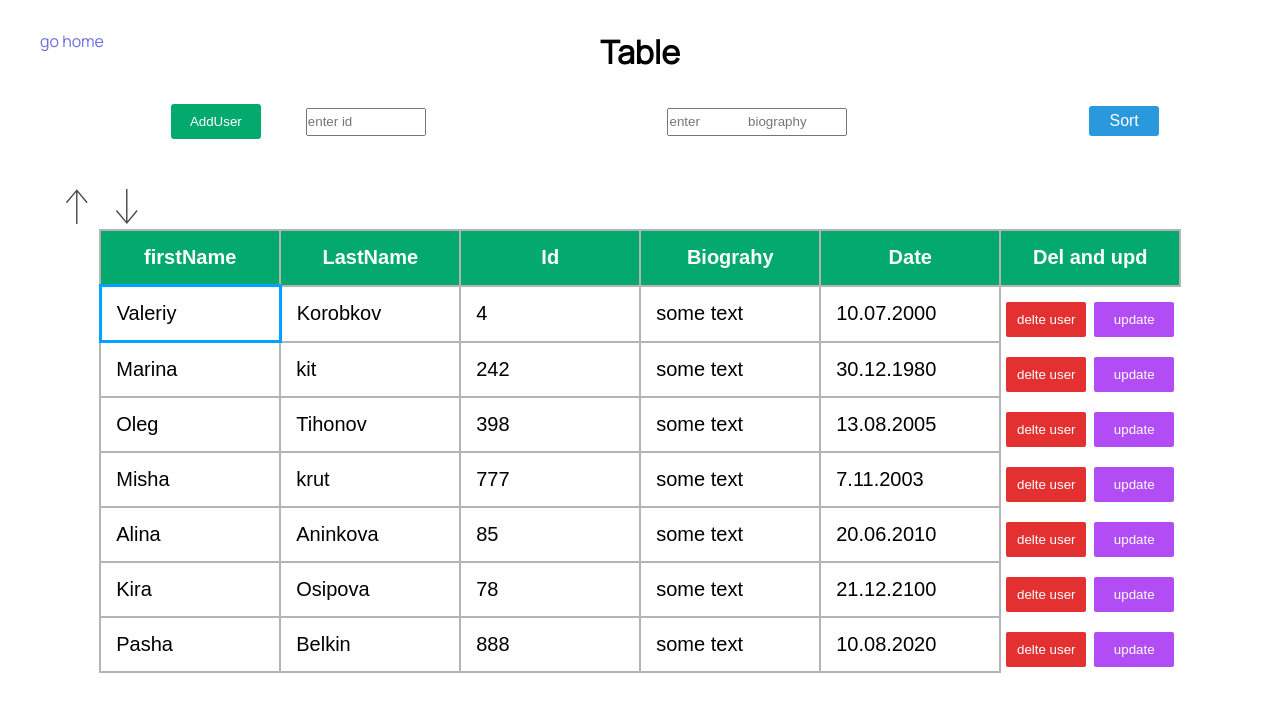
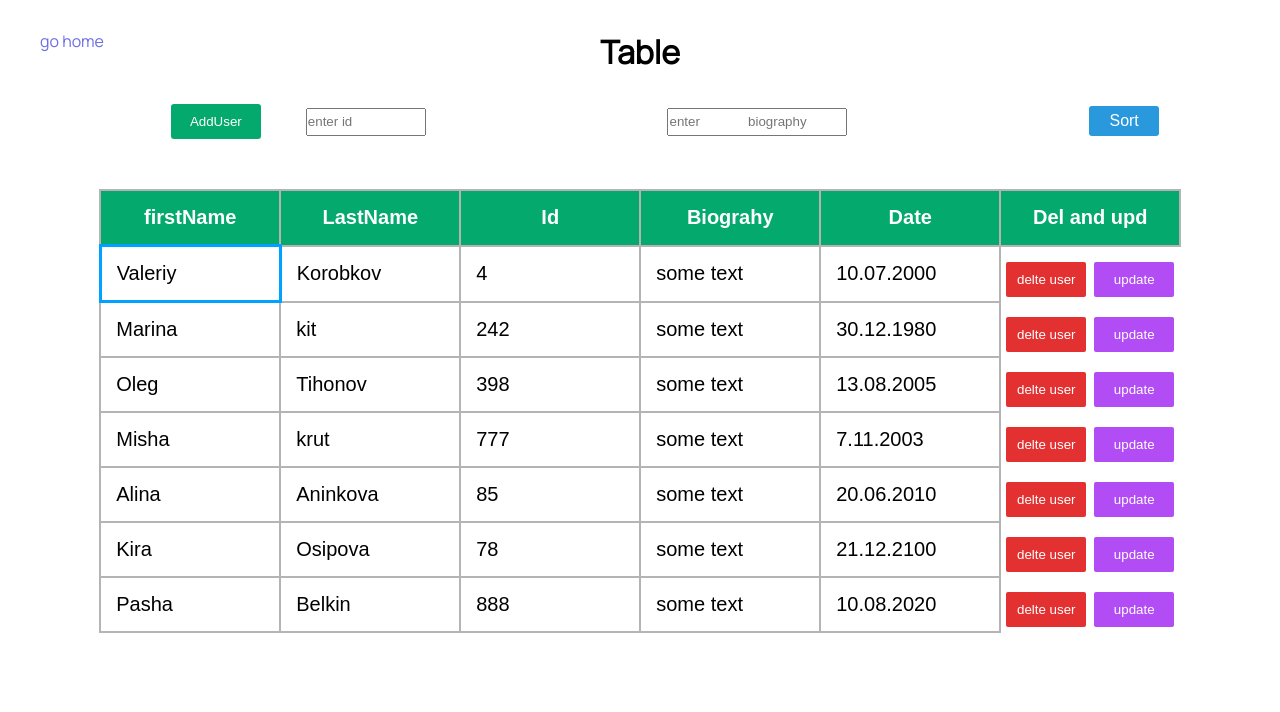
Before and after one commit to Valerchixx/Photographer-portfolio, a React (Create React App) app: page /table in a window 1280 px wide. Shown: the top 712 px of the page. Built offline with nearby package versions, Linux system fonts and the light colour scheme.

Commit message:
[feat]: add hotkeys

```diff
--- a/src/Components/Person/Person.js
+++ b/src/Components/Person/Person.js
@@ -4,11 +4,11 @@ import styles from './person.module.css';
 
 function Person({
   firstName, lastName, date, biography, id, active, index, updateObj, handleDelete,
-  pers, dragStartHandle, dragLeaveHandle, dragDropHandle, dragOverHandle, elemActive,
+  pers, dragStartHandle, dragLeaveHandle, dragDropHandle, dragOverHandle,
 }) {
   return (
     <tr
-      className={elemActive ? styles.grey : styles.white}
+      className={styles.person}
       draggable={true}
       onDragStart={(e) => dragStartHandle(e, pers)}
       onDragLeave={(e) => dragLeaveHandle(e)}
@@ -42,7 +42,6 @@ Person.propTypes = {
   dragStartHandle: PropTypes.func.isRequired,
   dragLeaveHandle: PropTypes.func.isRequired,
   dragOverHandle: PropTypes.func.isRequired,
-  elemActive: PropTypes.bool.isRequired,
 
 };
 export default Person;
--- a/src/Components/Person/person.module.css
+++ b/src/Components/Person/person.module.css
@@ -34,16 +34,9 @@
 }
 .person{
     cursor: grab;
-    background-color: black;
+    background-color: white;
 }
 .person.drag{
     background-color: rgb(243, 243, 243);
 
 }
-
-.grey{
-    background-color: rgb(243, 243, 243);
-}
-.white{
-    background-color: #fff;
-}
--- a/src/Pages/Table/Table.js
+++ b/src/Pages/Table/Table.js
@@ -1,3 +1,4 @@
+/* eslint-disable class-methods-use-this */
 import React from 'react';
 import debounce from 'lodash.debounce';
 import people from '../../utils/people';
@@ -21,39 +22,8 @@ class Table extends React.Component {
       flagSorting: true,
       searchValue: '',
       flagValide: true,
-      elemActive: false,
     };
     this.debonceHandleSearch = debounce(this.handleSearch, 300);
-    this.sortPersons = (a, b) => {
-      if (a.order > b.order) {
-        return 1;
-      }
-      return -1;
-    };
-
-    this.dragOverHandle = (e) => {
-      e.preventDefault();
-      e.currentTarget.style.background = 'rgb(243, 243, 243)';
-    };
-
-    this.dragLeaveHandle = (e) => {
-      this.setState({ flagSorting: false });
-      e.currentTarget.style.background = 'white';
-    };
-
-    this.validateId = (e) => {
-      const { value } = e.target;
-      let id = '';
-      let flag = null;
-      if (Number.isInteger(+value)) {
-        id = value;
-        flag = true;
-      } else {
-        id = '';
-        flag = false;
-      }
-      this.setState({ searchValue: id, update: { id }, flagValide: flag });
-    };
   }
   // sorting without sort function
   // function sorting(arr) {
@@ -72,7 +42,17 @@ class Table extends React.Component {
   //   return arr;
   // }
 
-  dragStartHandle = (pers) => {
+  componentDidMount() {
+    document.addEventListener('keydown', (e) => {
+      if (e.keyCode === 38) {
+        this.increment();
+      } else if (e.keyCode === 40) {
+        this.decrement();
+      }
+    });
+  }
+
+  dragStartHandle = (e, pers) => {
     this.setState({ currPerson: pers });
   };
 
@@ -83,7 +63,31 @@ class Table extends React.Component {
         .sort((a, b) => ((a.id > b.id) ? 1 : -1)),
       flagSorting: false,
     }));
-    e.currentTarget.style.background = 'white';
+    e.target.style.background = 'white';
+  };
+
+  dragLeaveHandle = (e) => {
+    this.setState({ flagSorting: false });
+    e.target.style.background = 'white';
+  };
+
+  dragOverHandle = (e) => {
+    e.preventDefault();
+    e.target.style.background = 'rgb(243, 243, 243)';
+  };
+
+  validateId = (e) => {
+    const { value } = e.target;
+    let id = '';
+    let flag = null;
+    if (Number.isInteger(+value)) {
+      id = value;
+      flag = true;
+    } else {
+      id = '';
+      flag = false;
+    }
+    this.setState({ searchValue: id, update: { id }, flagValide: flag });
   };
 
   changeOrder = (item, pers) => {
@@ -167,20 +171,16 @@ class Table extends React.Component {
 
   increment = () => {
     const { activeIndex } = this.state;
-    if (activeIndex > 0) {
-      this.setState(() => ({
-        activeIndex: activeIndex - 1,
-      }));
-    }
+    this.setState(() => ({
+      activeIndex: activeIndex > 0 ? activeIndex - 1 : activeIndex,
+    }));
   };
 
   decrement = () => {
     const { activeIndex, arr } = this.state;
-    if (activeIndex < arr.length - 1) {
-      this.setState((prevState) => ({
-        activeIndex: prevState.activeIndex + 1,
-      }));
-    }
+    this.setState((prevState) => ({
+      activeIndex: activeIndex < arr.length - 1 ? prevState.activeIndex + 1 : activeIndex,
+    }));
   };
 
   setFlagSorting = () => {
@@ -194,7 +194,7 @@ class Table extends React.Component {
   render() {
     const {
       flag, arr, activeIndex, fullarr, flagSorting, searchValue,
-      flagValide, elemActive,
+      flagValide,
     } = this.state;
     return (
       <TableView
@@ -215,7 +215,6 @@ class Table extends React.Component {
         dragLeaveHandle={this.dragLeaveHandle}
         dragOverHandle={this.dragOverHandle}
         dragDropHandle={this.dragDropHandle}
-        sortPersons={this.sortPersons}
         fullArr={fullarr}
         flagSorting={flagSorting}
         setSorting={this.setFlagSorting}
@@ -223,7 +222,6 @@ class Table extends React.Component {
         validateId={this.validateId}
         flagValide={flagValide}
         setFlagValide={this.setFlagValide}
-        elemActive={elemActive}
 
       />
 
--- a/src/Pages/Table/TableView.js
+++ b/src/Pages/Table/TableView.js
@@ -1,7 +1,5 @@
 import React from 'react';
 import PropTypes from 'prop-types';
-import arrowUp from '../../images/arrowUp.svg';
-import arrowDown from '../../images/arrowDown.svg';
 import styles from './table.module.css';
 import Person from '../../Components/Person/Person';
 import UserInputs from '../../Components/UserInputs/UserInputs';
@@ -10,10 +8,10 @@ class TableView extends React.PureComponent {
   render() {
     const {
       arr, flag, handleDelete, updateObj, handleGetData, updateArray,
-      updateFlag, changeFlag, sortArray, searching, increment, actives,
-      decrement, dragStartHandle, dragLeaveHandle, dragOverHandle,
-      dragDropHandle, sortPersons, fullArr, flagSorting, setSorting,
-      searchValue, validateId, flagValide, setFlagValide, elemActive,
+      updateFlag, changeFlag, sortArray, searching, actives,
+      dragStartHandle, dragLeaveHandle, dragOverHandle,
+      dragDropHandle, fullArr, flagSorting, setSorting,
+      searchValue, validateId, flagValide, setFlagValide,
     } = this.props;
     return (
       <div>
@@ -43,11 +41,6 @@ class TableView extends React.PureComponent {
             />
           </div>
           <button type="button" className={styles.btnSort} onClick={() => { sortArray(); setSorting(); }}>Sort</button>
-        </div>
-        <div className={styles.arrows}>
-          <button onClick={increment} className={styles.arrowUp} type="button"><img className={styles.arrUp} src={arrowUp} alt="" /></button>
-          <button onClick={decrement} className={styles.arrowDown} type="button"><img src={arrowDown} className={styles.arrDown} alt="" /></button>
-
         </div>
         <table className={styles.table}>
           <thead>
@@ -79,9 +72,8 @@ class TableView extends React.PureComponent {
                 dragOverHandle={dragOverHandle}
                 dragDropHandle={dragDropHandle}
                 pers={item}
-                elemActive={elemActive}
               />
-            )) : arr.sort(sortPersons).map((item, i) => (
+            )) : arr.sort((a, b) => (a.order > b.order ? 1 : -1)).map((item, i) => (
               <Person
                 key={item.id}
                 firstName={item.name.firstName}
@@ -98,7 +90,6 @@ class TableView extends React.PureComponent {
                 dragOverHandle={dragOverHandle}
                 dragDropHandle={dragDropHandle}
                 pers={item}
-                elemActive={elemActive}
               />
             )) }
           </tbody>
@@ -118,14 +109,11 @@ TableView.propTypes = {
   changeFlag: PropTypes.func.isRequired,
   sortArray: PropTypes.func.isRequired,
   searching: PropTypes.func.isRequired,
-  increment: PropTypes.func.isRequired,
-  decrement: PropTypes.func.isRequired,
   actives: PropTypes.number.isRequired,
   dragDropHandle: PropTypes.func.isRequired,
   dragStartHandle: PropTypes.func.isRequired,
   dragLeaveHandle: PropTypes.func.isRequired,
   dragOverHandle: PropTypes.func.isRequired,
-  sortPersons: PropTypes.func.isRequired,
   fullArr: PropTypes.array.isRequired,
   flagSorting: PropTypes.bool.isRequired,
   setSorting: PropTypes.func.isRequired,
@@ -133,7 +121,6 @@ TableView.propTypes = {
   validateId: PropTypes.func.isRequired,
   flagValide: PropTypes.bool.isRequired,
   setFlagValide: PropTypes.func.isRequired,
-  elemActive: PropTypes.bool.isRequired,
 
 };
 export default TableView;
--- a/src/Pages/Table/table.module.css
+++ b/src/Pages/Table/table.module.css
@@ -82,21 +82,6 @@ th {
 .btnSort:hover{
     opacity: 0.9;
 }
-.arrows{
-    margin-left: 60px;
-}
-.arrowUp, .arrowDown{
-    margin-right: 15px;
-    background-color: transparent;
-    border: none;
-}
-.arrUp, .arrDown{
-    width: 35px;
-    opacity: 0.7;
-}
-.arrUp:hover, .arrDown:hover{
-    opacity: 1;
-}
 .searchInput.wrong{
     border: 2px solid red;
 }
```
Also changed, not shown: src/images/arrowDown.svg (deleted), src/images/arrowUp.svg (deleted).
